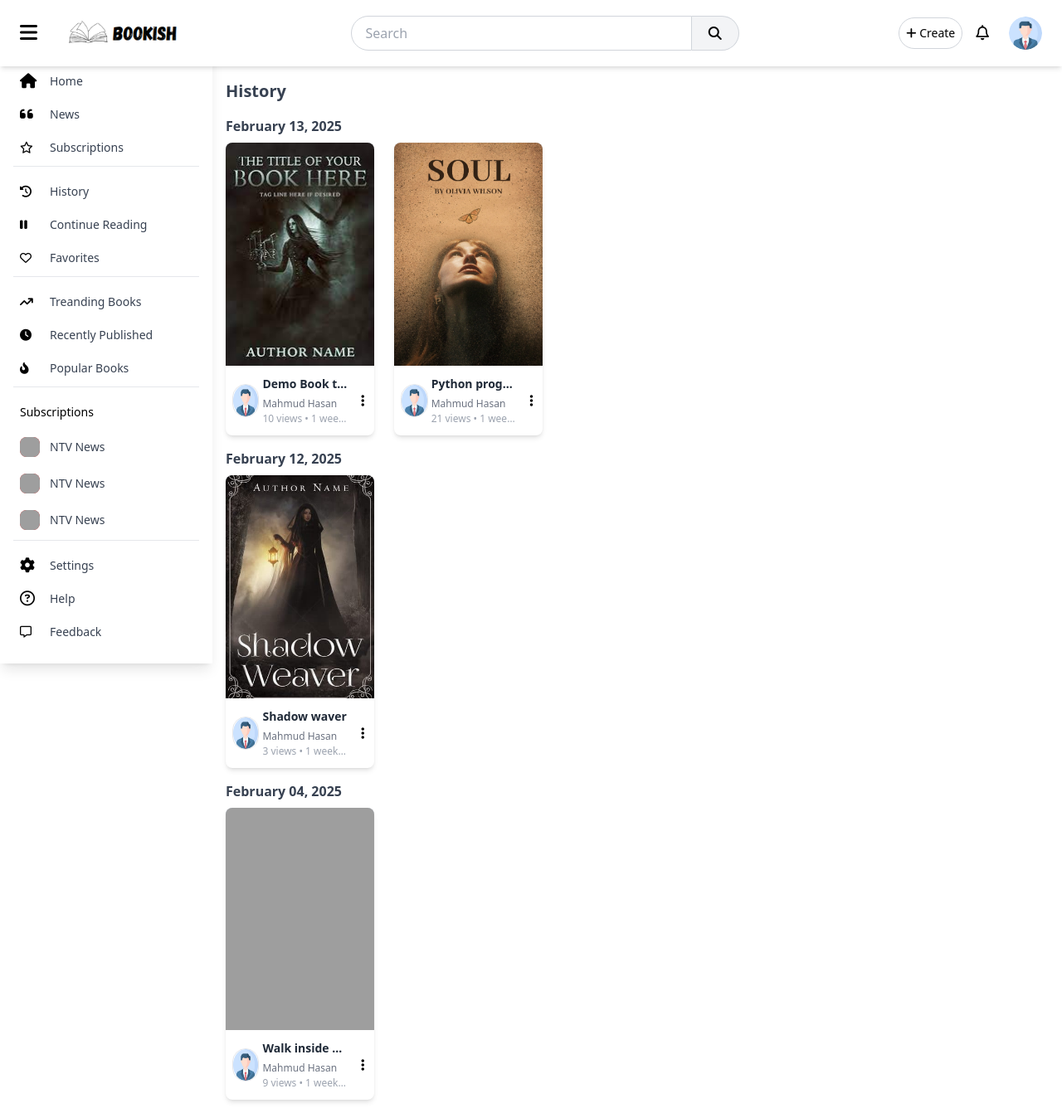
After one commit to mahamudh472/book-platform, a Django app: page /history in a window 1280 px wide. The commit adds this page. Shown: the whole page at 83% size. Run offline with Django 4.2, Linux system fonts and the light colour scheme; a user stored in the database is signed in; data comes from the database, SQL or seed files in the repository; both versions use the stored data as it was after the commit; some libraries are stand-ins or nearby versions; grey boxes are pictures that could not be loaded.

Commit message:
Feb 13 update

```diff
--- a/accounts/views.py
+++ b/accounts/views.py
@@ -28,6 +28,7 @@ def handleLogin(request):
         else:
             messages.error(request, 'Invalid username or password')
             return redirect('main:index')
+    messages.error(request, 'You have to login first.')
     return redirect('main:index')
 
 
--- a/main/admin.py
+++ b/main/admin.py
@@ -1,5 +1,5 @@
 from django.contrib import admin
-from .models import Book, Category,Collection,Comment,Notification,Rating,ReadingList,Report,Tag, News, NewsImage
+from .models import Book, Category,Collection,Comment,Notification,Rating,ReadingList,Report,Tag, News, NewsImage, History
 # Register your models here.
 
 admin.site.register(Category)
@@ -10,6 +10,8 @@ admin.site.register(Rating)
 admin.site.register(ReadingList)
 admin.site.register(Report)
 admin.site.register(Tag)
+admin.site.register(History)
+
 
 class NewsImageInline(admin.TabularInline):
     model = NewsImage
--- a/main/models.py
+++ b/main/models.py
@@ -115,3 +115,11 @@ class Tag(models.Model):
 
     def __str__(self):
         return self.name
+
+class History(models.Model):
+    user = models.ForeignKey(User, on_delete=models.CASCADE)
+    book = models.ForeignKey(Book, on_delete=models.CASCADE, related_name="book_history", blank=True, null=True)
+    news = models.ForeignKey(Book, on_delete=models.CASCADE, related_name="news_history", blank=True, null=True)
+
+    created_at = models.DateTimeField(auto_now_add=True)
+    updated_at = models.DateTimeField()
--- a/main/urls.py
+++ b/main/urls.py
@@ -10,6 +10,8 @@ urlpatterns = [
     path('newscast', views.news_cast, name="news_cast"),
     path('news', views.news, name="news"),
     path('search', views.search_results, name='search'),
+    path('history', views.history, name='history'),
+    path('continue-reading', views.continue_reading, name='continue_reading'),
     path('toggle_follow', views.toggle_follow, name="toggle_follow"),
     path('toggle_like', views.toggle_like, name="toggle_like"),
     path("submit-comment/", views.CommentView.as_view(), name="submit_comment"),
--- a/main/views.py
+++ b/main/views.py
@@ -1,11 +1,14 @@
 from django.shortcuts import render, redirect, get_object_or_404
 from django.contrib.auth.decorators import login_required
-from .models import Book, Comment, News
+from .models import Book, Comment, News, History
 from django.contrib.auth.models import User
 from django.http import JsonResponse
 from accounts.models import UserProfile
 from django.views import View
 from .utils import log_book_view
+from django.utils import timezone, html
+from collections import defaultdict
+from django.contrib import messages
 # Create your views here.
 
 def index(request):
@@ -23,6 +26,14 @@ def book_view(request, slug):
     book = Book.objects.get(slug=slug)
     user = request.user if request.user.is_authenticated else None
     log_book_view(book=book, user=user)
+
+    # Add to history
+    if request.user.is_authenticated:
+        history, created = History.objects.update_or_create(
+            user=request.user,
+            book=book,
+            defaults={'updated_at': timezone.now()}
+        )
 
     comments = Comment.objects.filter(book=book, parent=None).order_by('-created_at')
     follower = False
@@ -44,8 +55,39 @@ def search_results(request):
         books = books.distinct()
         return render(request, 'search_result.html', {'q': q, 'books': books})
     return redirect('main:index')
+@login_required(login_url='accounts:login')
+def history(request):
+    histories = History.objects.filter(user=request.user).order_by('-updated_at')
 
-@login_required
+    # Get current date and yesterday's date
+    today = timezone.now().date()
+    yesterday = today - timezone.timedelta(days=1)
+
+    # Group histories by date
+    history_dict = defaultdict(list)
+
+    for history in histories:
+        history_date = history.updated_at.date()
+        if history_date == today:
+            history_dict["Today"].append(history)
+        elif history_date == yesterday:
+            history_dict["Yesterday"].append(history)
+        else:
+            history_dict[history_date.strftime("%B %d, %Y")].append(history)
+
+    return render(request, 'history.html', {'history_dict': dict(history_dict)})
+
+@login_required(login_url='accounts:login')
+def continue_reading(request):
+    histories = History.objects.filter(user=request.user).order_by('-updated_at')
+    if histories.exists():
+        his = histories.first()
+        if his.book:
+            return redirect('main:book_view', his.book.slug)
+    messages.error(request, html.format_html("You haven't read anything yet."))
+    return redirect(request.META.get('HTTP_REFERER', '/fallback-url/'))
+
+@login_required(login_url='accounts:login')
 def toggle_follow(request):
     if request.method == "POST":
         user_id = request.POST.get('user_id')
@@ -66,7 +108,7 @@ def toggle_follow(request):
 
     return JsonResponse({'error': 'Invalid request'}, status=400)
 
-@login_required
+@login_required(login_url='accounts:login')
 def toggle_like(request):
     book_id = request.POST.get('book_id')
     op = request.POST.get("op")
--- a/templates/base.html
+++ b/templates/base.html
@@ -42,13 +42,13 @@
       {% if message.tags == 'success' %}
         {% with color='green' %}
           <script>
-            addNotification('{{message}}', '{{color}}')
+            addNotification("{{message}}", '{{color}}')
           </script>
         {% endwith %}
       {% else %}
         {% with color='red' %}
           <script>
-            addNotification('{{message}}', '{{color}}')
+            addNotification("{{message}}", '{{color}}')
           </script>
         {% endwith %}
       {% endif %}
--- a/templates/components/user_side_menu.html
+++ b/templates/components/user_side_menu.html
@@ -19,11 +19,13 @@ id="sidebar">
         </li>
 
         <hr class="pt-2">
-        <li class="flex items-center space-x-3 p-2 rounded-lg hover:bg-gray-100 cursor-pointer menu-item">
+        <li onclick="location.href=`{% url 'main:history' %}`"
+        class="flex items-center space-x-3 p-2 rounded-lg hover:bg-gray-100 cursor-pointer menu-item">
             <i class="fa fa-history w-6"></i>
             <span class="text-gray-700">History</span>
         </li>
-        <li class="flex items-center space-x-3 p-2 rounded-lg hover:bg-gray-100 cursor-pointer menu-item">
+        <li onclick="location.href=`{% url 'main:continue_reading' %}`"
+        class="flex items-center space-x-3 p-2 rounded-lg hover:bg-gray-100 cursor-pointer menu-item">
             <i class="fa fa-pause w-6"></i>
             <span class="text-gray-700">Continue Reading</span>
         </li>
--- /dev/null
+++ b/templates/history.html
@@ -0,0 +1,56 @@
+{% extends 'base.html' %}
+{% load static %}
+{% block title %}
+History
+{% endblock %}
+{% block header %}
+
+{% endblock %}
+{% block content %}
+<h2 class="text-xl font-bold text-gray-700 mb-4">
+    History
+</h2>
+{% for date, histories in history_dict.items %}
+<h2 class="text-md font-bold text-gray-700 mb-2 mt-4">
+    {{date}}
+</h2>
+<div class="grid grid-cols-1 sm:grid-cols-2 md:grid-cols-3 lg:grid-cols-5 gap-6">
+    {% for history in histories %}
+    <!-- Book Card -->
+    <div class="bg-white shadow-md rounded-lg overflow-hidden cursor-pointer"
+        onclick="location.href=`{% url 'main:book_view' history.book.slug %}`">
+        <div class="relative bg-slate-300" style="padding-bottom: 150%;">
+            <!-- 16:9 Aspect Ratio -->
+            <img alt="Book Thumbnail" class="absolute object-cover h-full w-full"
+                src="{{ history.book.thumbnail.url }}" />
+        </div>
+        <div class="p-1 my-2">
+            <div class="flex gap-2 justify-between items-center">
+                <div onclick="event.stopPropagation();location.href=`{% url 'main:profile' history.book.author.username %}`">
+                    <img alt="" class="h-10 w-10 mx-1 border rounded-full"
+                        src="{{history.book.author.userprofile.profile_picture.url}}" />
+                </div>
+                <div class="max-w-[60%]">
+                    <h3 class="text-sm  font-bold truncate text-gray-800">
+                        {{history.book.title}}
+                    </h3>
+                    <a href="{% url 'main:profile' history.book.author.username %}" class="text-xs text-gray-500 hover:text-blue-400">
+                        {{history.book.author.userprofile.full_name}}
+                    </a>
+                    <p class="text-xs text-gray-400 truncate">
+                        {{history.book.views}} views • {{history.book.published_date|timesince}} ago
+                    </p>
+                </div>
+                <div>
+                    <button class="p-2" onclick="event.stopPropagation()">
+                        <i class="fa fa-ellipsis-vertical">
+                        </i>
+                    </button>
+                </div>
+            </div>
+        </div>
+    </div>
+    {% endfor %}
+</div>
+{% endfor %}
+{% endblock %}
```
Also changed, not shown: db.sqlite3, main/migrations/0009_history.py (added), main/migrations/0010_alter_history_updated_at.py (added), main/migrations/0011_alter_history_updated_at.py (added).
